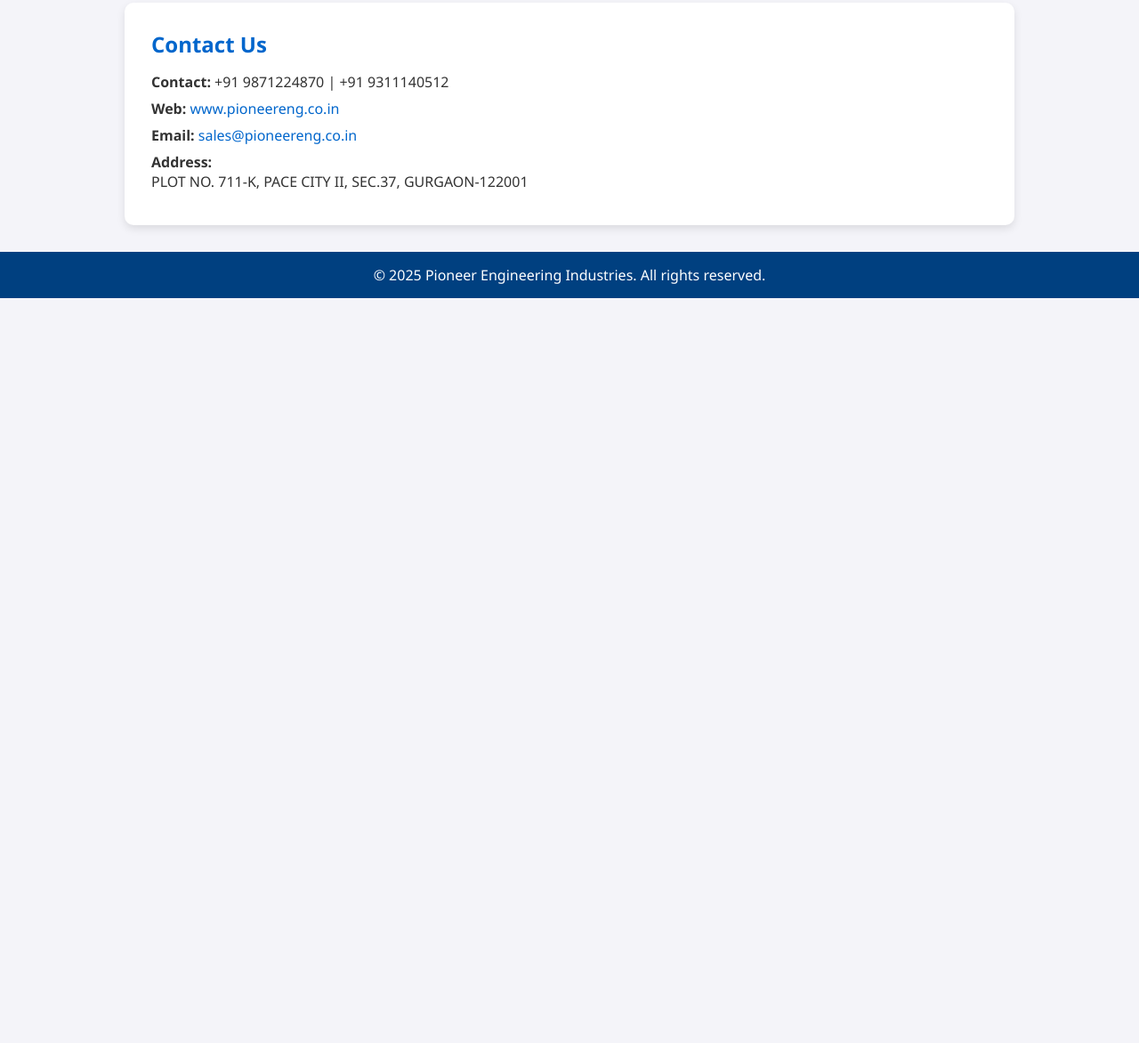
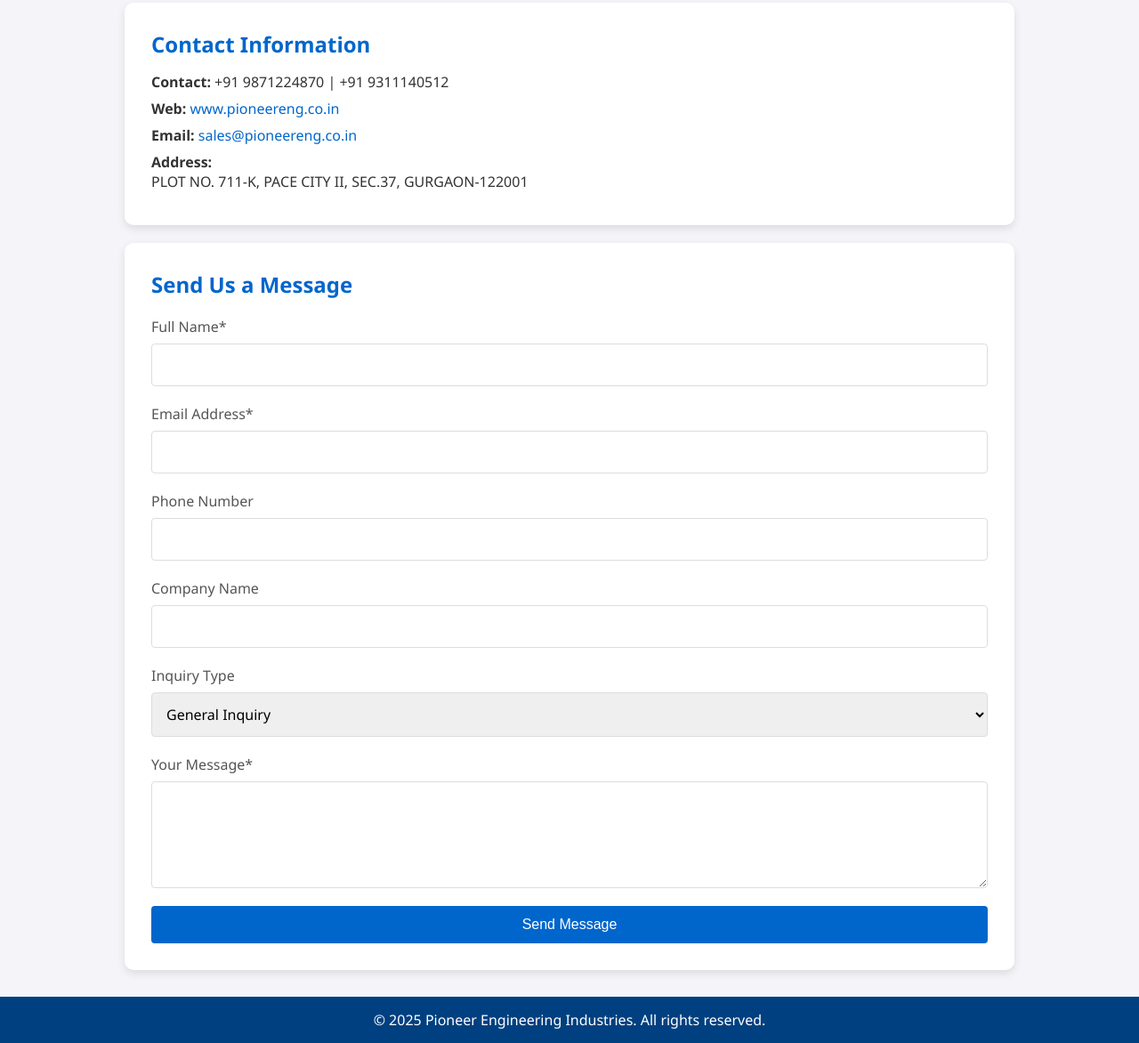
Before and after one commit to Pioneer-Engineering-Industries/Pioneereng, a plain HTML site: page index.html in a window 1280 px wide. Shown: the part 729-1901 px from the top of the page at 89% size. Before the commit the page ends 1064 px from the top, so only its background shows below. Drawn offline with Linux system fonts and the light colour scheme.

Commit message:
index.html

```diff
--- a/index.html
+++ b/index.html
@@ -89,7 +89,7 @@
       color: #004080;
       margin-bottom: 10px;
     }
-    .about, .contact {
+    .about, .contact, .contact-form {
       background: #fff;
       margin-top: 20px;
       border-radius: 10px;
@@ -97,10 +97,10 @@
       box-shadow: 0 4px 10px rgba(0,0,0,0.1);
       transition: box-shadow 0.3s ease;
     }
-    .about:hover, .contact:hover {
+    .about:hover, .contact:hover, .contact-form:hover {
       box-shadow: 0 8px 20px rgba(0,0,0,0.2);
     }
-    .about h2, .contact h2 {
+    .about h2, .contact h2, .contact-form h2 {
       color: #0066cc;
       margin-bottom: 15px;
     }
@@ -137,6 +137,67 @@
       color: #fff;
       margin-top: 30px;
     }
+
+    /* Contact Form Styles */
+    .contact-form form {
+      display: grid;
+      grid-gap: 20px;
+      margin-top: 20px;
+    }
+    .form-group {
+      display: flex;
+      flex-direction: column;
+    }
+    .form-group label {
+      margin-bottom: 8px;
+      font-weight: 500;
+      color: #555;
+    }
+    .form-group input,
+    .form-group textarea,
+    .form-group select {
+      padding: 12px;
+      border: 1px solid #ddd;
+      border-radius: 4px;
+      font-family: inherit;
+      font-size: 16px;
+      transition: border 0.3s ease;
+    }
+    .form-group input:focus,
+    .form-group textarea:focus,
+    .form-group select:focus {
+      outline: none;
+      border-color: #0066cc;
+      box-shadow: 0 0 0 2px rgba(0, 102, 204, 0.2);
+    }
+    .form-group textarea {
+      min-height: 120px;
+      resize: vertical;
+    }
+    .submit-btn {
+      background-color: #0066cc;
+      color: white;
+      border: none;
+      padding: 12px 20px;
+      font-size: 16px;
+      font-weight: 500;
+      border-radius: 4px;
+      cursor: pointer;
+      transition: background-color 0.3s ease, transform 0.2s ease;
+    }
+    .submit-btn:hover {
+      background-color: #004080;
+      transform: translateY(-2px);
+    }
+    .success-message {
+      display: none;
+      background-color: #d4edda;
+      color: #155724;
+      padding: 15px;
+      border-radius: 4px;
+      margin-top: 20px;
+      text-align: center;
+    }
   </style>
 </head>
 <body>
@@ -146,7 +207,8 @@
       <div class="nav-links">
         <a href="#home">Home</a>
         <a href="#about">About Us</a>
-        <a href="#contact">Contact Us</a>
+        <a href="#contact-info">Contact Info</a>
+        <a href="#contact-form">Contact Form</a>
       </div>
     </nav>
   </header>
@@ -164,12 +226,62 @@
     <a class="presentation-button" href="https://drive.google.com/file/d/1IuK66ljsxctLfPGj24_Yucs4Bn-H384h/view?usp=sharing" target="_blank">Presentation</a>
   </section>
 
-  <section id="contact" class="contact">
-    <h2>Contact Us</h2>
+  <section id="contact-info" class="contact">
+    <h2>Contact Information</h2>
     <p><strong>Contact:</strong> +91 9871224870 | +91 9311140512</p>
     <p><strong>Web:</strong> <a href="http://www.pioneereng.co.in" target="_blank">www.pioneereng.co.in</a></p>
     <p><strong>Email:</strong> <a href="mailto:sales@pioneereng.co.in">sales@pioneereng.co.in</a></p>
     <p><strong>Address:</strong><br>PLOT NO. 711-K, PACE CITY II, SEC.37, GURGAON-122001</p>
+  </section>
+
+  <section id="contact-form" class="contact-form">
+    <h2>Send Us a Message</h2>
+    <form action="https://formsubmit.co/sales@pioneereng.co.in" method="POST">
+      <input type="hidden" name="_subject" value="New Contact Form Submission">
+      <input type="hidden" name="_next" value="https://yourdomain.com/thank-you.html">
+      <input type="hidden" name="_captcha" value="false">
+
+      <div class="form-group">
+        <label for="name">Full Name*</label>
+        <input type="text" id="name" name="name" required>
+      </div>
+
+      <div class="form-group">
+        <label for="email">Email Address*</label>
+        <input type="email" id="email" name="email" required>
+      </div>
+
+      <div class="form-group">
+        <label for="phone">Phone Number</label>
+        <input type="tel" id="phone" name="phone">
+      </div>
+
+      <div class="form-group">
+        <label for="company">Company Name</label>
+        <input type="text" id="company" name="company">
+      </div>
+
+      <div class="form-group">
+        <label for="inquiry">Inquiry Type</label>
+        <select id="inquiry" name="inquiry">
+          <option value="general">General Inquiry</option>
+          <option value="product">Product Information</option>
+          <option value="technical">Technical Support</option>
+          <option value="quote">Request for Quote</option>
+          <option value="other">Other</option>
+        </select>
+      </div>
+
+      <div class="form-group">
+        <label for="message">Your Message*</label>
+        <textarea id="message" name="message" required></textarea>
+      </div>
+
+      <button type="submit" class="submit-btn">Send Message</button>
+    </form>
+    <div class="success-message" id="successMessage">
+      Thank you for your message! We'll get back to you soon.
+    </div>
   </section>
 
   <footer>
@@ -189,6 +301,33 @@
     sections.forEach(section => {
       observer.observe(section);
     });
+
+    // Form submission handling
+    const contactForm = document.querySelector('.contact-form form');
+    const successMessage = document.getElementById('successMessage');
+
+    if(contactForm) {
+      contactForm.addEventListener('submit', function(e) {
+        // In a real implementation, you would handle form submission here
+        // For Formsubmit.co, the form will handle submission automatically
+        // This is just to show the success message
+        e.preventDefault();
+
+        // Show success message
+        successMessage.style.display = 'block';
+
+        // Scroll to success message
+        successMessage.scrollIntoView({ behavior: 'smooth' });
+
+        // Reset form
+        contactForm.reset();
+
+        // Hide success message after 5 seconds
+        setTimeout(() => {
+          successMessage.style.display = 'none';
+        }, 5000);
+      });
+    }
   </script>
 </body>
 </html>
```
